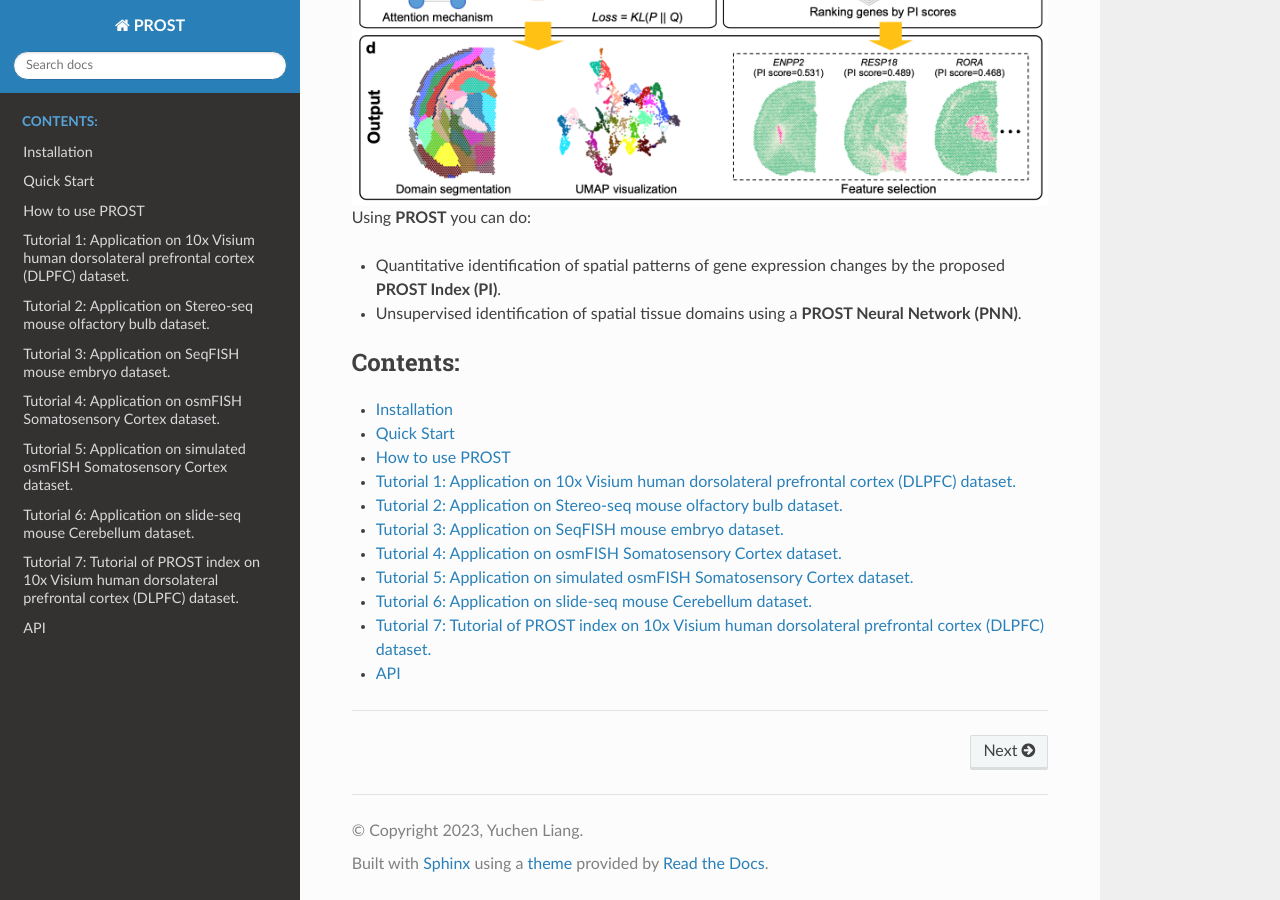
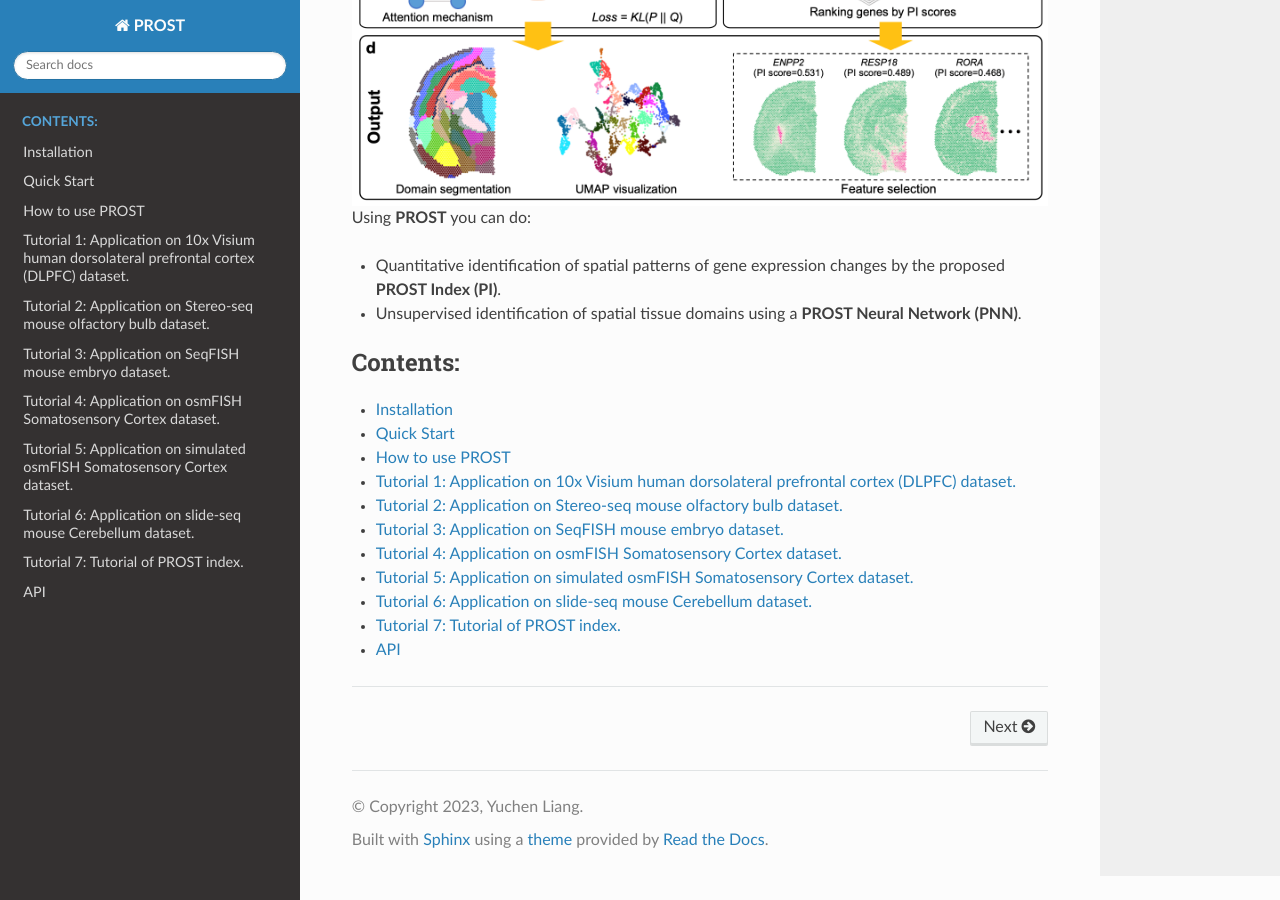
Before and after one commit to Sicrve11/prost_doc, a Sphinx documentation site: the page built from source/index.rst, in a window 1280 px wide and 900 px high, scrolled down 771 px. Built offline with Sphinx 7.4.7 and the Read the Docs theme 2.0.0, drawn with Linux system fonts in a browser that asks for light colours.

Commit message:
Update Tutorial7 PI.md

```diff
--- a/source/Tutorial7 PI.md
+++ b/source/Tutorial7 PI.md
@@ -1,4 +1,4 @@
-# Tutorial 7: Tutorial of PROST index on 10x Visium human dorsolateral prefrontal cortex (DLPFC) dataset.
+# Tutorial 7: Tutorial of PROST index.
 In this tutorial, we provide a detailed introduction of PI on the human dorsolateral prefrontal cortex (DLPFC) 10x Visium ST dataset from [(Pardo B. et al. 2022)](https://doi.org/10.1186/s12864-022-08601-w), which was manually annotated as the cortical layers and white matter (WM).
 The original data and manual annotation are prepared and aviliable at [google drive](https://drive.google.com/drive/folders/1a_barvf0oUXDqyivWUUmv5bu9KxUlYoo).
 
```
